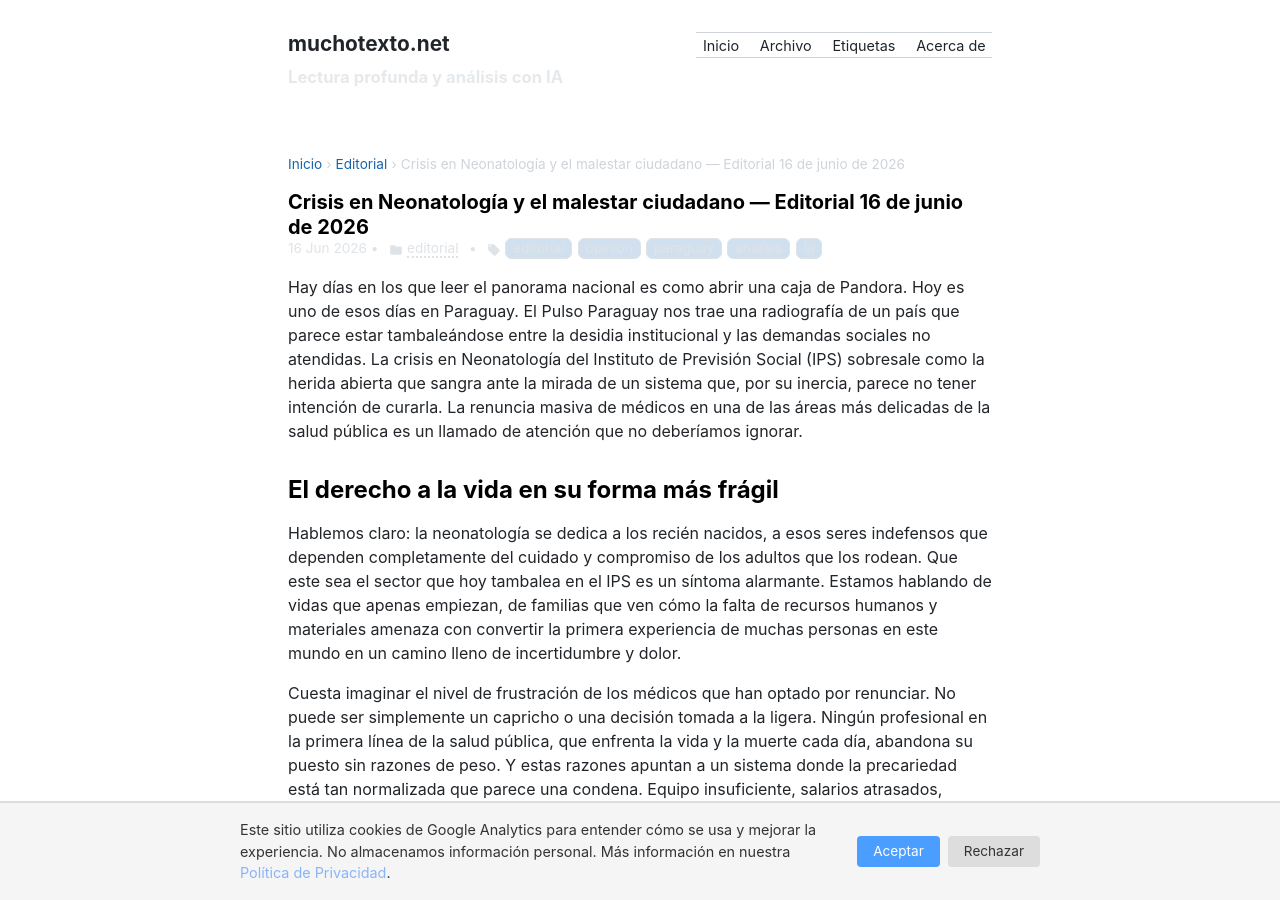
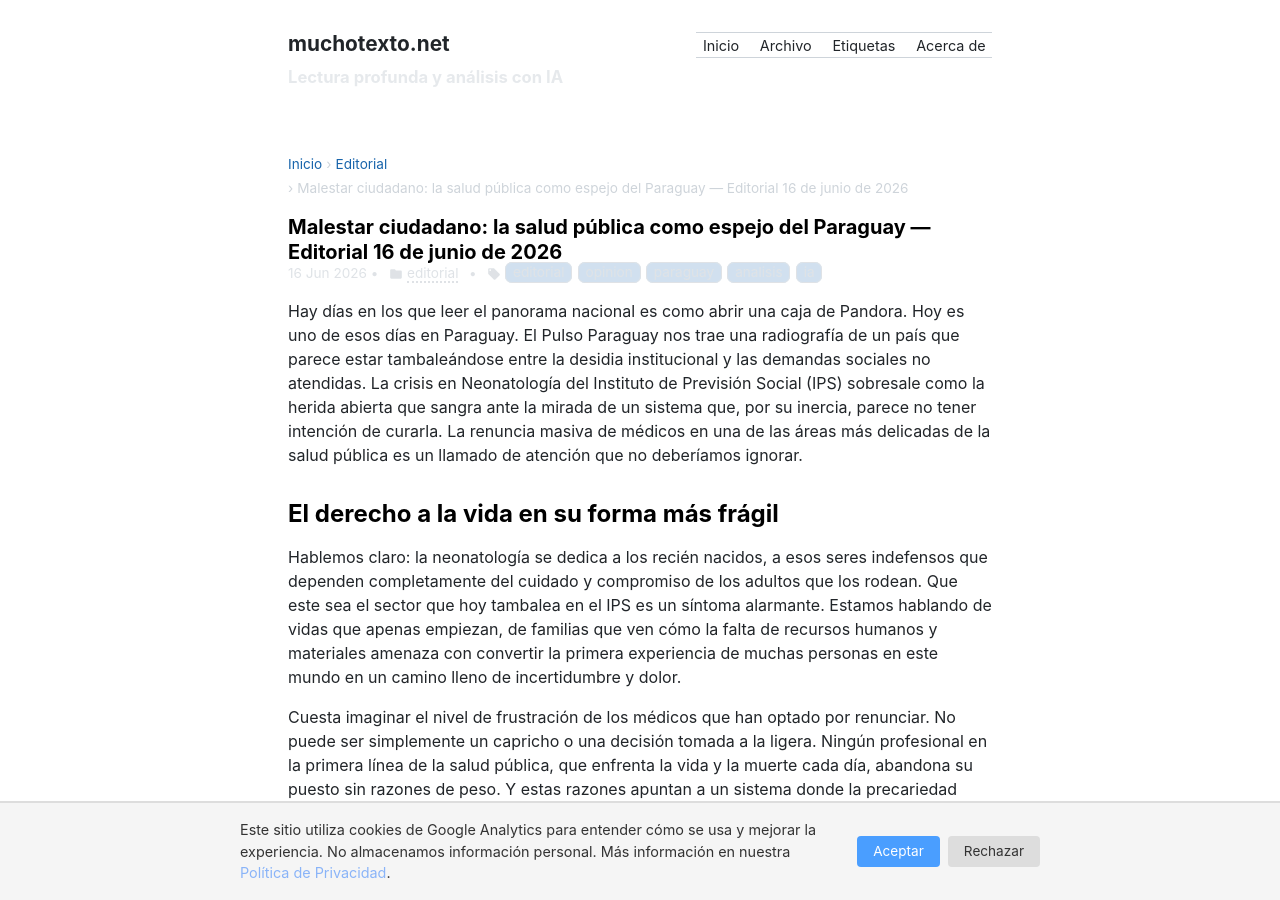
Before and after one commit to miravosqueinteresante/muchotexto.net, a Jekyll site: the page built from _posts/2026-06-16-malestar-ciudadano-la-salud-publica-como-espejo-de-editorial.md, in a window 1280 px wide and 900 px high. Built offline with Jekyll 4.4.1, drawn with Linux system fonts in a browser that asks for light colours; comment, search, counter and statistics services are not loaded.

Commit message:
fix: editorial title without keyword duplication with pulso

```diff
--- a/_posts/2026-06-16-crisis-neonatologia-malestar-ciudadano-editorial.md
+++ b/_posts/2026-06-16-malestar-ciudadano-la-salud-publica-como-espejo-de-editorial.md
@@ -1,6 +1,6 @@
 ---
 layout: post
-title: "Crisis en Neonatología y el malestar ciudadano — Editorial 16 de junio de 2026"
+title: "Malestar ciudadano: la salud pública como espejo del Paraguay — Editorial 16 de junio de 2026"
 description: "La renuncia masiva de médicos neonatólogos del IPS y el escándalo de gastos del intendente Bello revelan un Paraguay donde lo urgente desplaza lo importante."
 date: 2026-06-16 19:00:00 -0400
 categories: editorial
```
